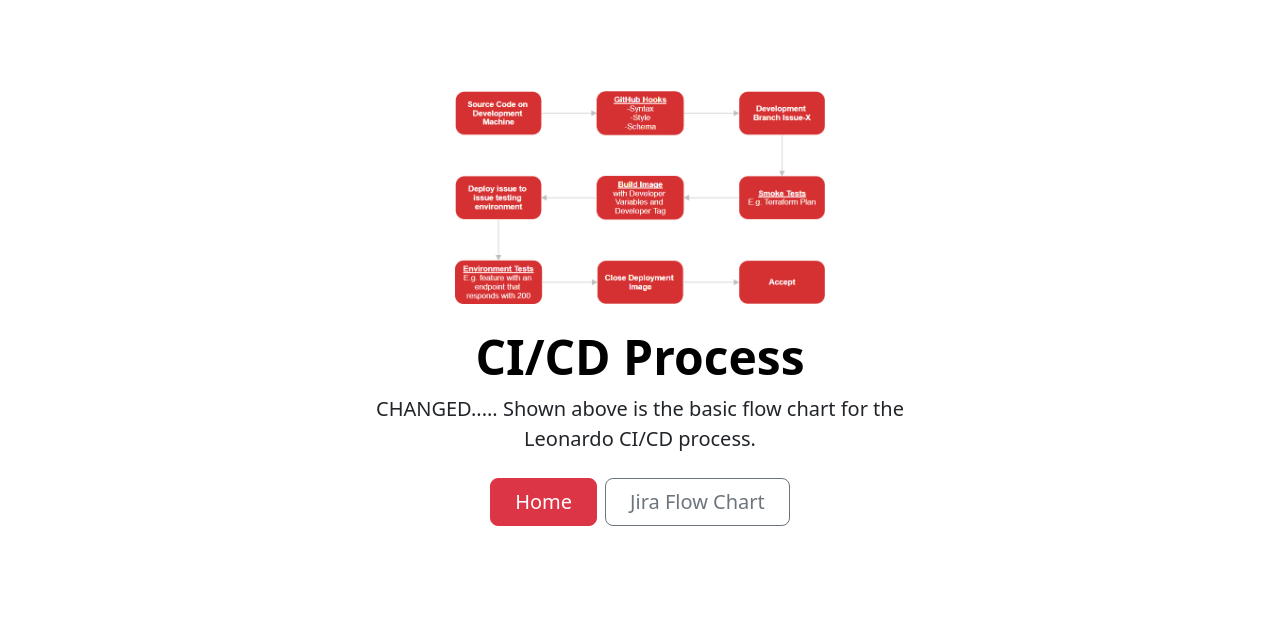
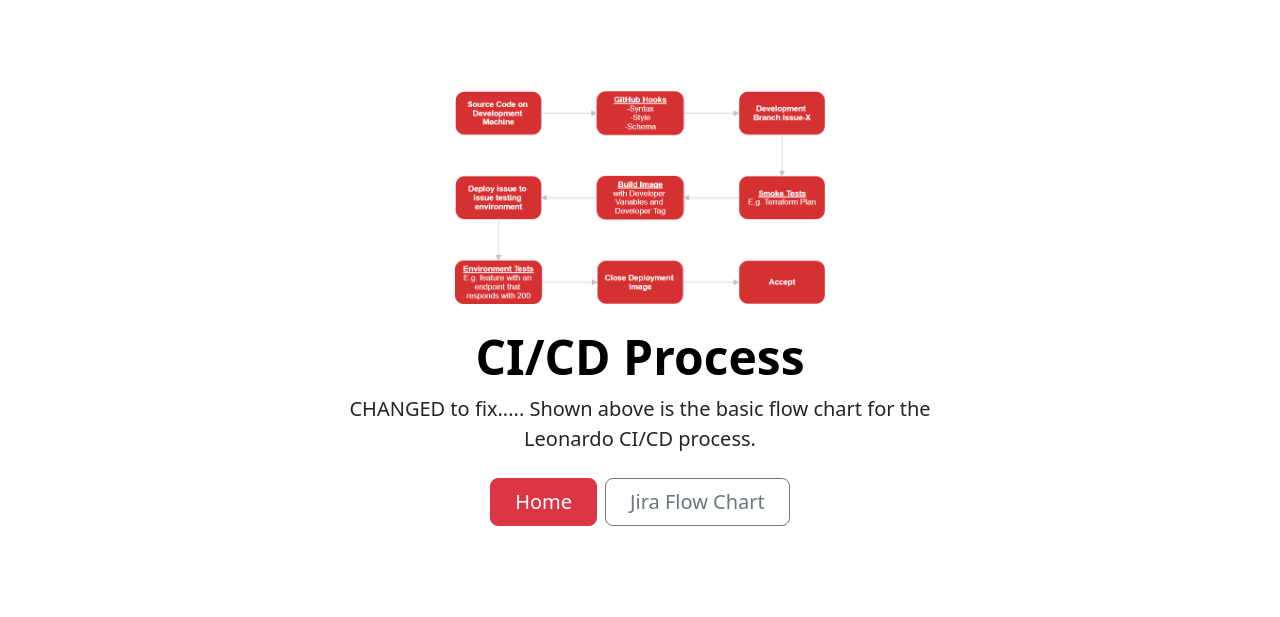
Before and after one commit to deanpaget1/CICDDemo, a plain HTML site: page index.html in a window 1280 px wide. Both pictures are taken after a click on the button "Flow Chart". Shown: the part 78-695 px from the top of the page. Drawn offline with nearby package versions, Linux system fonts and the light colour scheme.

Commit message:
Update index.html
Fixed broken feature...

```diff
--- a/index.html
+++ b/index.html
@@ -41,7 +41,7 @@
             <img class="d-block mx-auto mb-4" src="/resources/images/Process.png" alt="" width="30%">
             <h1 class="display-5 fw-bold text-body-emphasis">CI/CD Process</h1>
             <div class="col-lg-6 mx-auto">
-              <p class="lead mb-4">CHANGED..... Shown above is the basic flow chart for the Leonardo CI/CD process. </p>
+              <p class="lead mb-4">CHANGED to fix.....  Shown above is the basic flow chart for the Leonardo CI/CD process. </p>
               <div class="d-grid gap-2 d-sm-flex justify-content-sm-center">
                 <button type="button" onclick="changeContent(defaultScreen)" class="btn btn-danger btn-lg px-4 gap-3">Home</button>
                 <button type="button" onclick="changeContent(jiraFlowScreen)" class="btn btn-outline-secondary btn-lg px-4">Jira Flow Chart</button>
```
